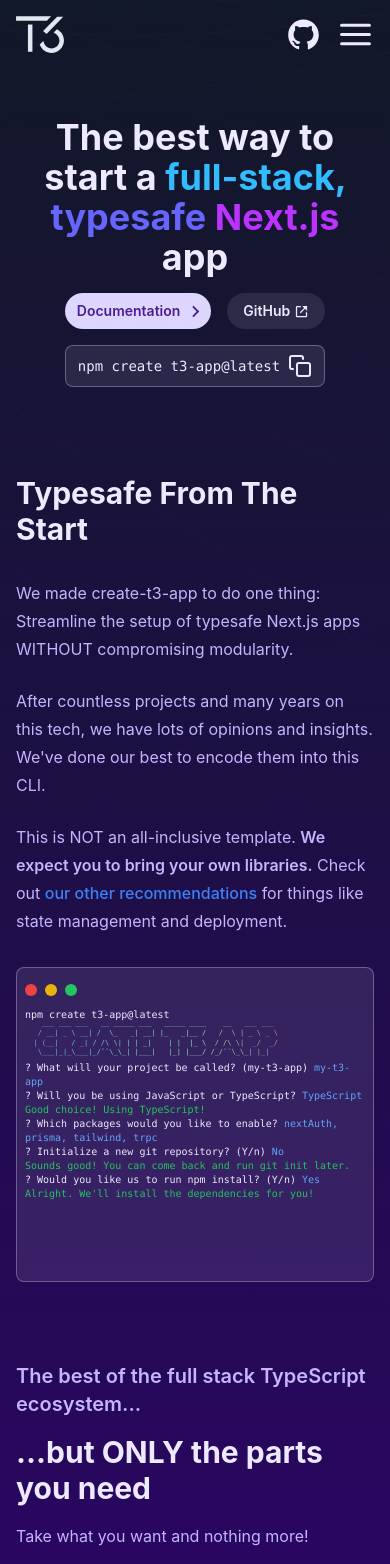
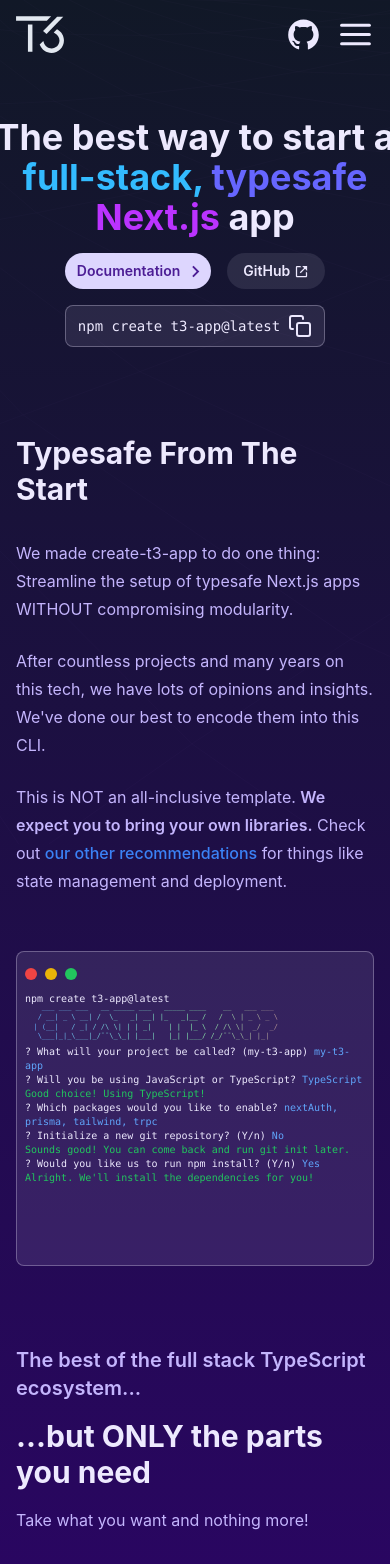
Before and after one commit to luismartinezs/t3-site-clone, a Next.js app: page / in a window 390 px wide. Shown: the top 1564 px of the page. Built offline with nearby package versions, Linux system fonts and the light colour scheme.

Commit message:
feat: responsive about and hero

```diff
--- a/src/components/AboutSection.tsx
+++ b/src/components/AboutSection.tsx
@@ -56,16 +56,22 @@
 
 export function AboutSection() {
   return (
-    <section id="about" className="prose-invert my-10 lg:prose-xl">
-      <h2 className="text-3xl font-bold">Typesafe From The Start</h2>
+    <section
+      id="about"
+      className="prose-invert mx-auto my-10 flex max-w-3xl flex-col gap-6 lg:prose-xl xl:max-w-7xl xl:flex-row"
+    >
+      <div>
+        <h2 className="text-3xl font-bold md:text-5xl xl:mt-0">
+          Typesafe From The Start
+        </h2>
         <Paragraph className="mt-8">
-        We made create-t3-app to do one thing: Streamline the setup of typesafe
-        Next.js apps WITHOUT compromising modularity.
+          We made create-t3-app to do one thing: Streamline the setup of
+          typesafe Next.js apps WITHOUT compromising modularity.
         </Paragraph>
         <Paragraph className="mt-6">
           After countless projects and many years on this tech, we have lots of
-        opinions and insights. We&apos;ve done our best to encode them into this
-        CLI.
+          opinions and insights. We&apos;ve done our best to encode them into
+          this CLI.
         </Paragraph>
         <Paragraph className="mt-6">
           This is NOT an all-inclusive template.{" "}
@@ -81,8 +87,9 @@
           </Link>{" "}
           for things like state management and deployment.
         </Paragraph>
-      <div className="mt-8">
-        <Console>
+      </div>
+      <div className="mx-auto mt-8 max-w-[600px] xl:mt-0">
+        <Console className="xl:mb-24">
           <ConsoleCode />
         </Console>
       </div>
--- a/src/components/HeroSection.tsx
+++ b/src/components/HeroSection.tsx
@@ -5,12 +5,16 @@
 
 export function HeroSection() {
   return (
-    <section className="flex flex-col items-center justify-center gap-4 py-12 md:gap-5">
+    <section className="flex flex-col items-center justify-center gap-4 py-12 md:gap-5 xl:mb-32">
       <h1 className="text-center text-4xl font-bold md:text-6xl xl:text-8xl">
-        The best way to start a{" "}
-        <span className="text-[#33BBFF]">full-stack,</span>{" "}
-        <span className="text-[#6666FF]">typesafe</span>{" "}
-        <span className="text-[#BB33FF]">Next.js</span> app
+        <span className="whitespace-nowrap">The best way to start a</span>
+        <br />
+        <span className="whitespace-nowrap">
+          <span className="text-[#33BBFF]">full-stack,</span>{" "}
+          <span className="text-[#6666FF]">typesafe</span>{" "}
+        </span>
+        <br />
+        <span className="whitespace-nowrap text-[#BB33FF]">Next.js</span> app
       </h1>
       <div className="flex gap-4 text-sm md:text-base">
         <Link
```
Lines whose indentation alone changed are shown as unchanged.
